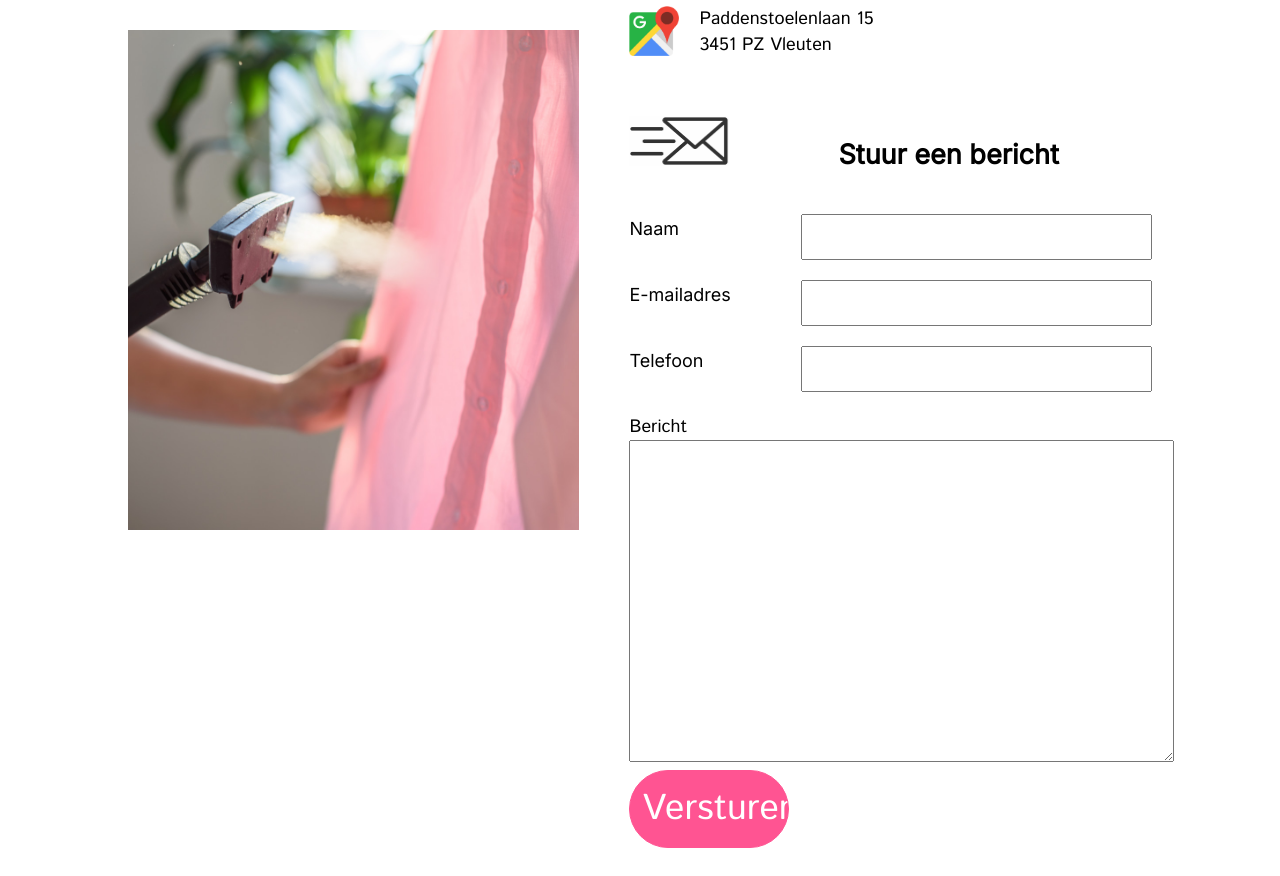
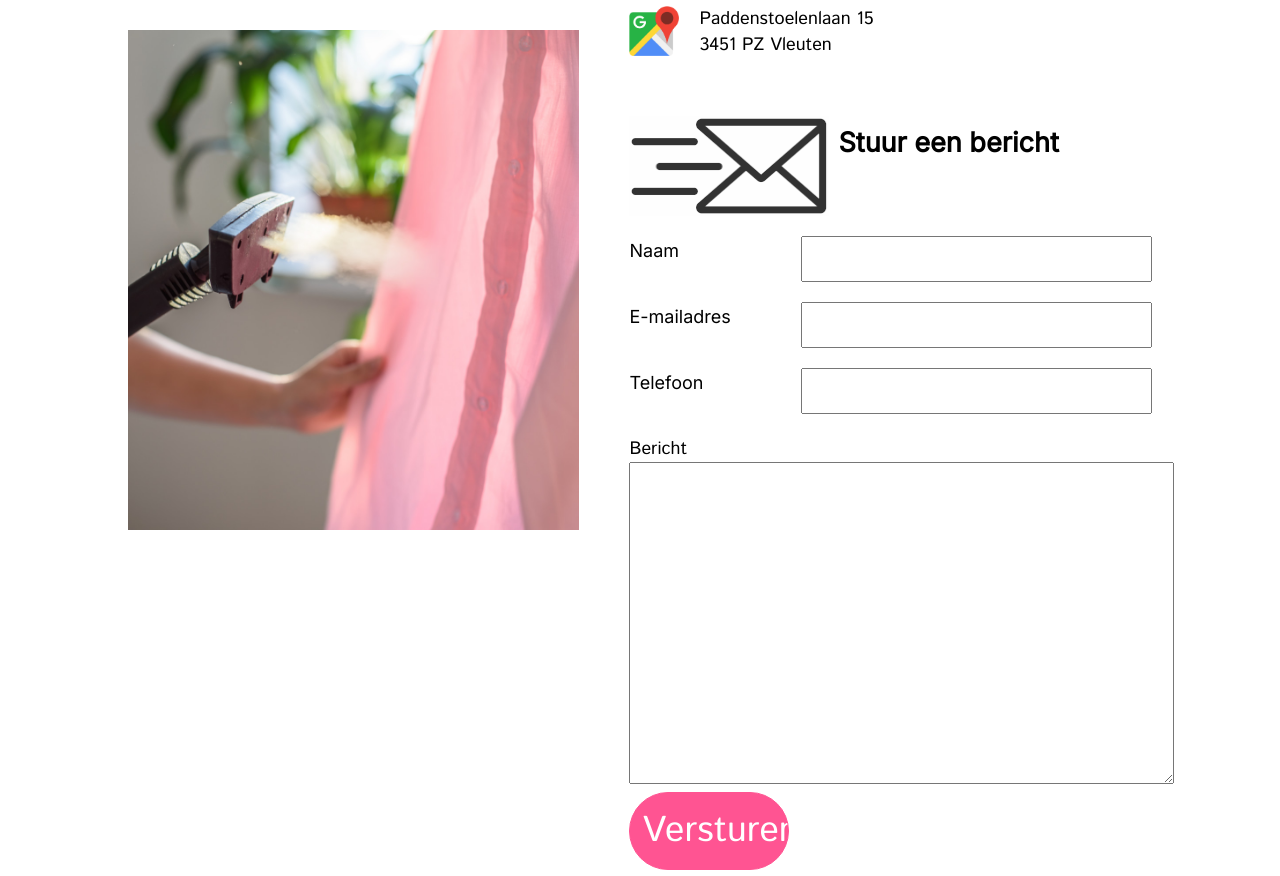
Before and after one commit to clearblocks/irongirl, a React (Create React App) app: page / in a window 1280 px wide. Shown: the part 4440-5316 px from the top of the page. Built offline with nearby package versions, Linux system fonts and the light colour scheme; a web font is replaced by a local one.

Commit message:
fixes for header, form and footer

```diff
--- a/src/App.scss
+++ b/src/App.scss
@@ -59,8 +59,8 @@ body {
 
 .mail-icon {
   margin-top: 12px;
-  height: 50px;
-  width: 100px;
+  height: 100px;
+  width: 200px;
 
   @media screen and (min-width: $screen_large) {
     height: 75px;
@@ -193,8 +193,8 @@ header {
   }
 
   img {
-    width: 70px;
-    height: 70px;
+    width: 100px;
+    height: 100px;
     padding: 20px 20px 20px 0;
 
 
@@ -563,9 +563,7 @@ header {
 
       h2 {
         font-family: $font_inter;
-        width: 60%;
-        @media screen and (min-width: $desktop) {
-        }
+        margin-top: 10px;
       }
     }
 
@@ -647,10 +645,15 @@ footer {
     }
 
     .google-maps-icon {
-      width: 25px;
-      height: 25px;
+      width: 100px;
+      height: 100px;
       margin-left: 10px;
       vertical-align: bottom;
+
+      @media screen and (min-width: $desktop) {
+        width: 25px;
+        height: 25px;
+      }
     }
   }
 }
```
